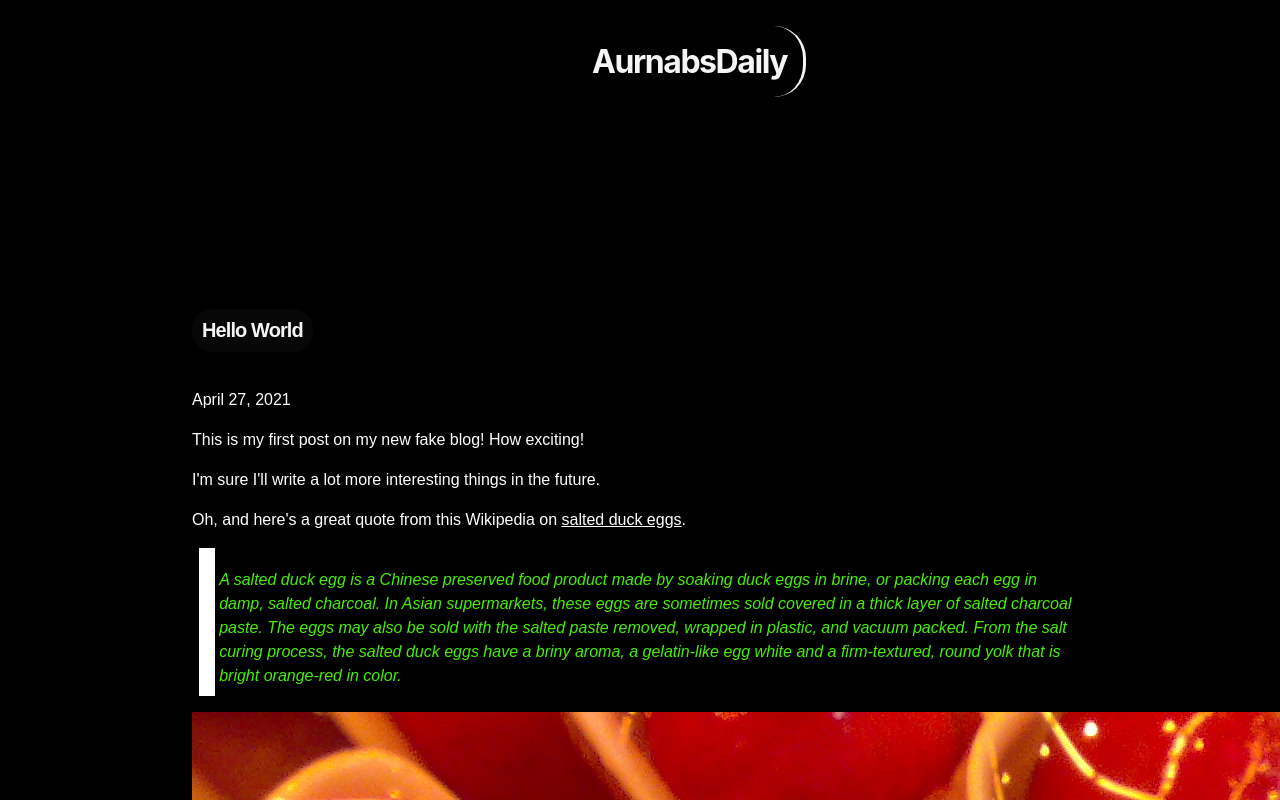
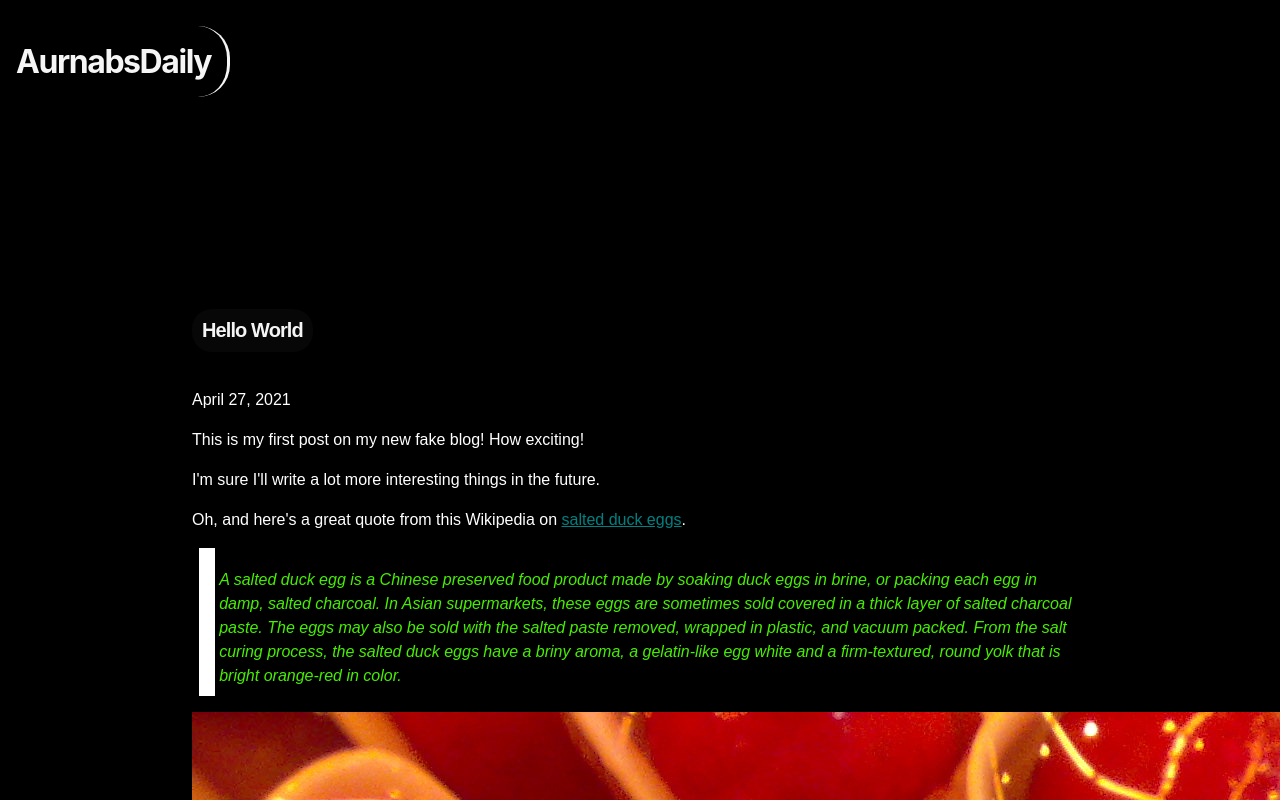
Before and after one commit to AurnabIslam/my_blog, a Gatsby site: page /hello-world/ in a window 1280 px wide. Shown: the top 800 px of the page. Built offline with nearby package versions, Linux system fonts and the light colour scheme; Gatsby itself is replaced by a stand-in of ours; some packages are replaced by stand-ins of ours.

Commit message:
Update style.css

```diff
--- a/src/style.css
+++ b/src/style.css
@@ -1,3 +1,9 @@
+:root {
+  --background-color:#696969;
+  --font-color:#F5FFFA;
+  --link-color:#008080;
+  --highlights:#3CB371;
+}
 
 
 *,
@@ -219,7 +225,7 @@ a:focus {
   font-size:2em;
   background-color: black;
   margin-top: 2%;
-  margin-left: 45%;
+  text-align: center;
   margin-bottom: auto;
   border: white;
   border-right: solid;
@@ -265,7 +271,7 @@ display:inline-block;
 }
 
 .blog-post-nav a{
-  color: var(--link-color);
+  color: var(--highlights);
 }
 
 
```
